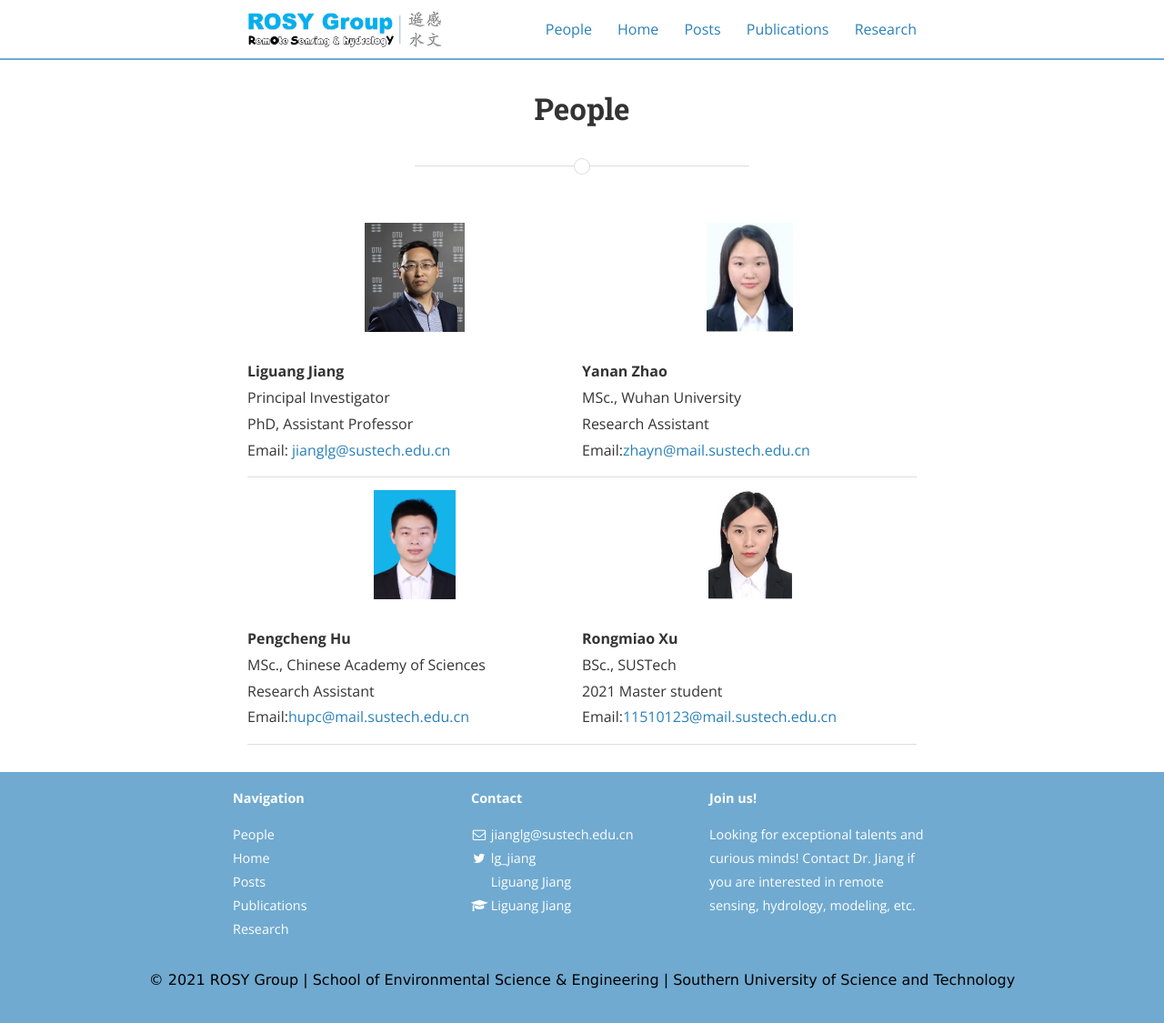
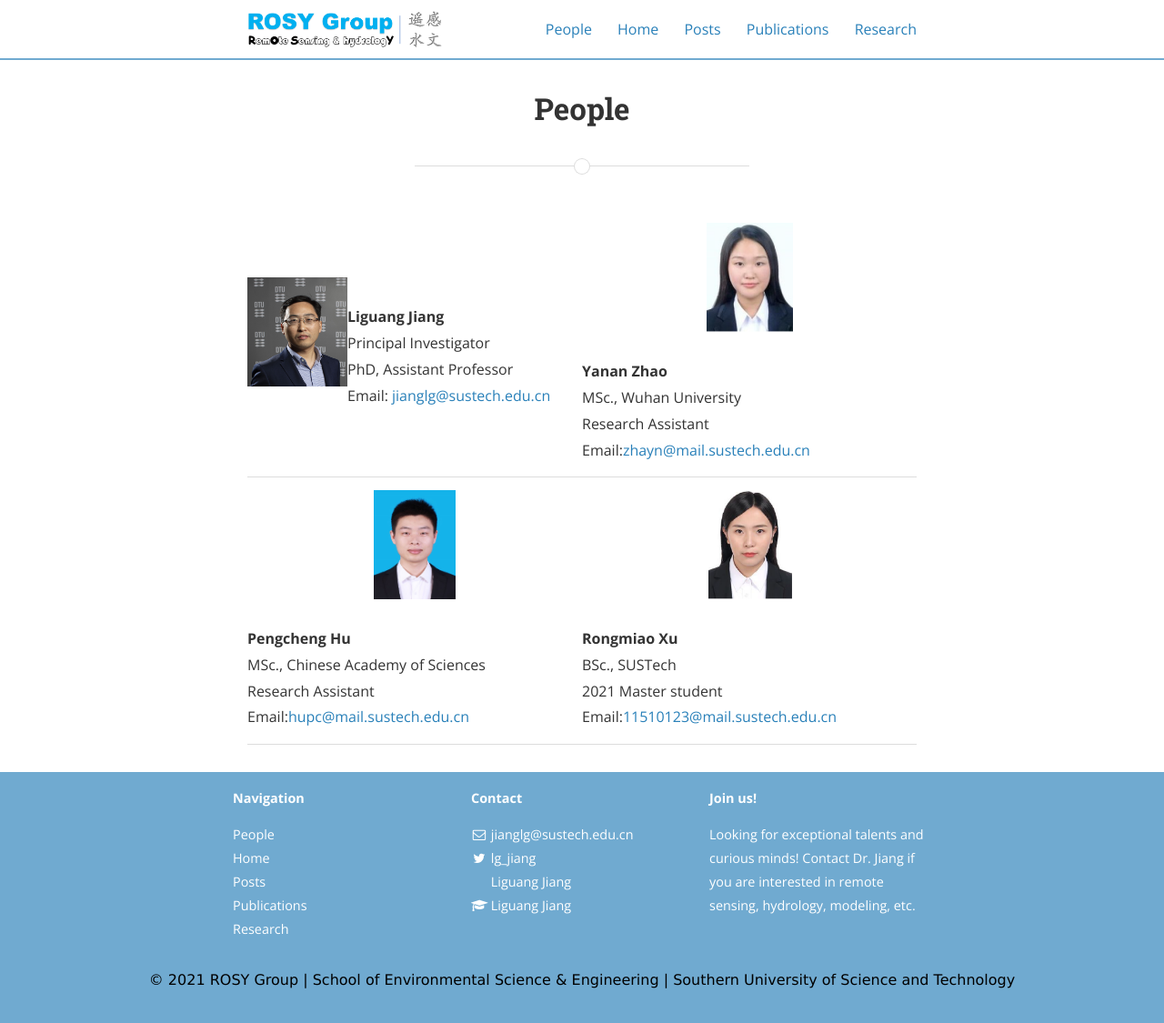
Before and after one commit to 12530/rshydro, a Jekyll site: the page built from People.md, in a window 1280 px wide and 1125 px high. Shown: the whole window at 91% size. Built offline with Jekyll 4.4.1, drawn with Linux system fonts in a browser that asks for light colours; nearby versions of some CDN libraries.

Commit message:
Update People.md

```diff
--- a/People.md
+++ b/People.md
@@ -29,7 +29,7 @@ main_nav: true
 
 <table cellspacing="2" cellpadding="2">
   <tr>
-    <td align="left"><img src="/assets/Liguang.jpg" alt="姜丽光" style="width:110px;height:120px;"> <br><b>Liguang Jiang</b> <br>Principal Investigator<br>PhD, Assistant Professor<br>
+    <td align="left"><img src="/assets/Liguang.jpg" alt="姜丽光" style="width:110px;height:120px;float:left"> <br><b>Liguang Jiang</b> <br>Principal Investigator<br>PhD, Assistant Professor<br>
     Email: <a href="mailto:jianglg@sustech.edu.cn">jianglg@sustech.edu.cn</a></td>
     <td align="left"><img src="/assets/Yanan.png" alt="赵亚楠" style="width:95px;height:120px;"> <br><b>Yanan Zhao</b> <br>MSc., Wuhan University<br>Research Assistant<br> Email:<a href="mailto:zhayn@mail.sustech.edu.cn">zhayn@mail.sustech.edu.cn</a></td>
 
```
